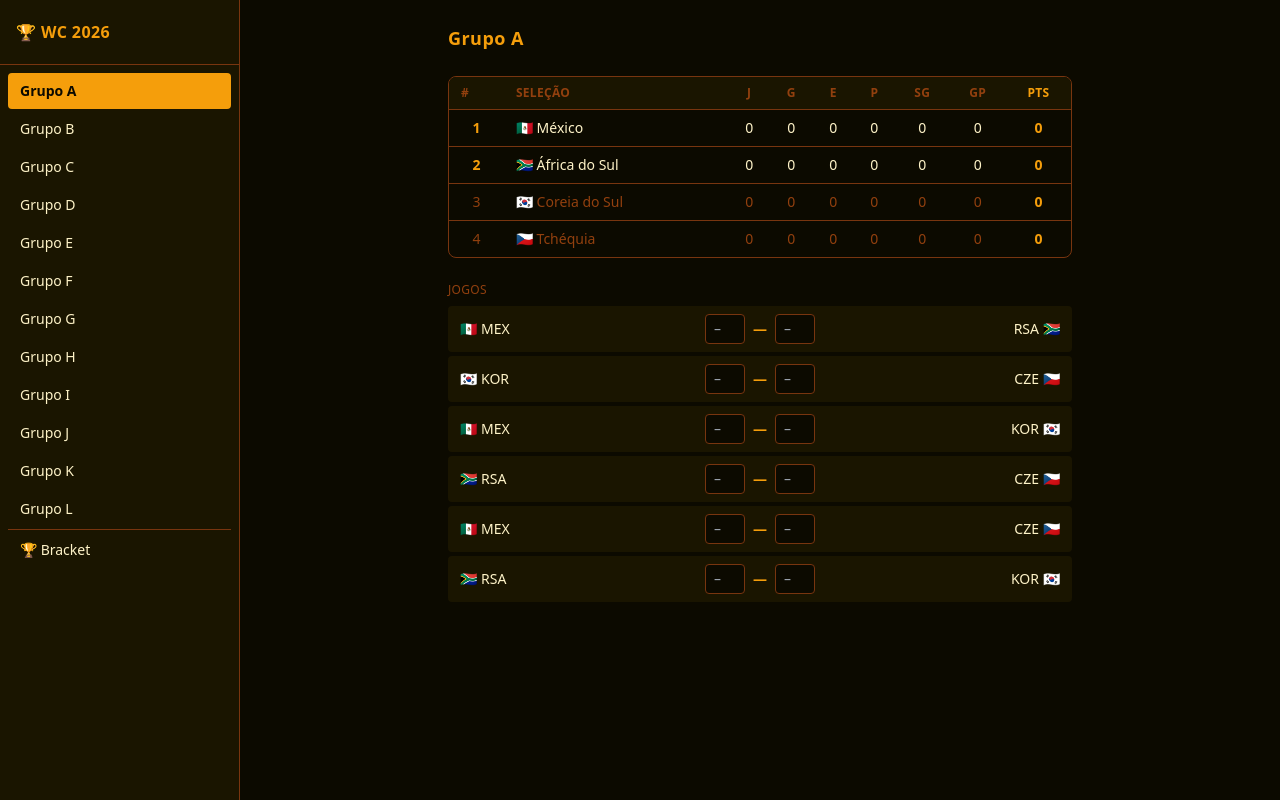
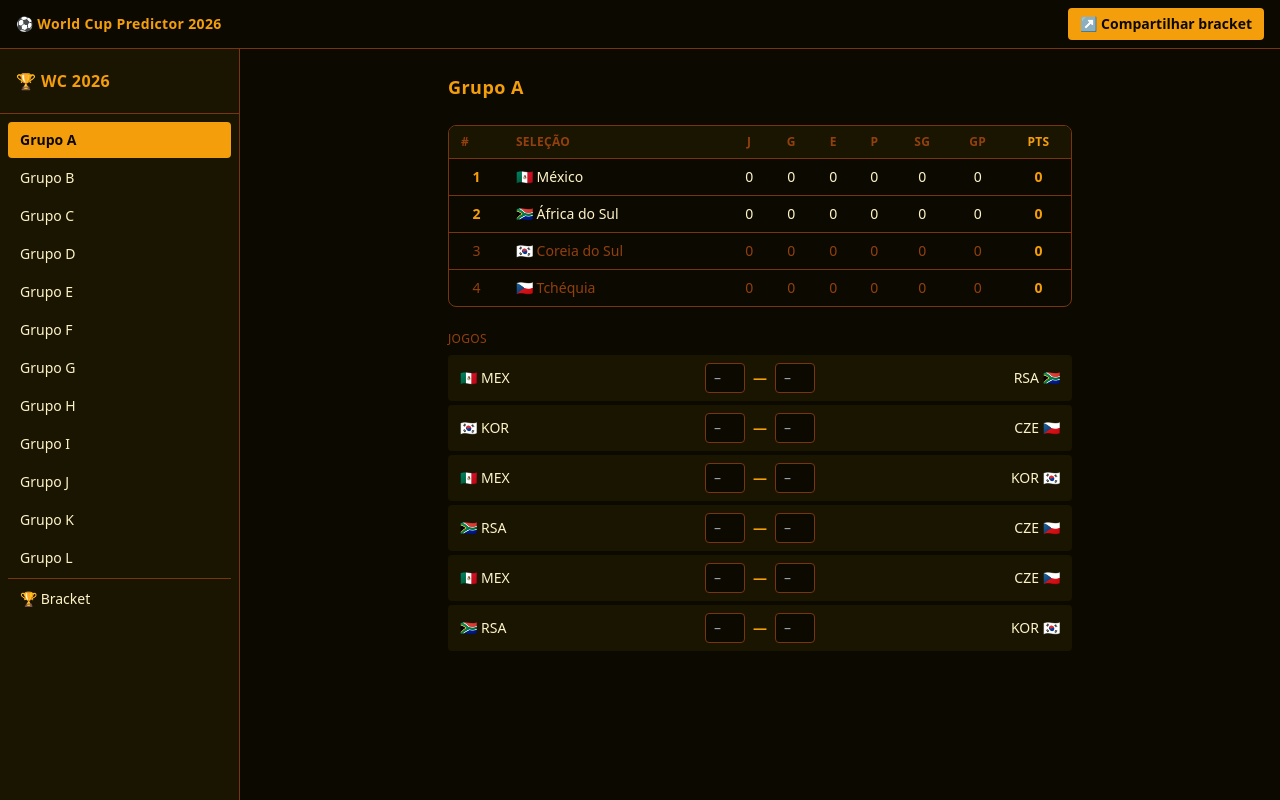
Before and after one commit to JonasMaia12/World-Cup-Predictor, a React (Vite) app: page / in a window 1280 px wide. Built offline with nearby package versions, Linux system fonts and the light colour scheme.

Commit message:
feat: add header with ShareButton to AppShell

```diff
--- a/src/components/layout/AppShell.tsx
+++ b/src/components/layout/AppShell.tsx
@@ -1,11 +1,18 @@
 import { Sidebar } from './Sidebar'
 import { ContentArea } from './ContentArea'
+import { ShareButton } from '@/components/share/ShareButton'
 
 export function AppShell() {
   return (
-    <div className="flex h-screen overflow-hidden bg-wcp-bg text-wcp-text">
-      <Sidebar />
-      <ContentArea />
+    <div className="flex flex-col h-screen overflow-hidden bg-wcp-bg text-wcp-text">
+      <header className="flex items-center justify-between px-4 py-2 border-b border-wcp-border shrink-0">
+        <span className="text-wcp-gold font-bold tracking-wide text-sm">⚽ World Cup Predictor 2026</span>
+        <ShareButton />
+      </header>
+      <div className="flex flex-1 overflow-hidden">
+        <Sidebar />
+        <ContentArea />
+      </div>
     </div>
   )
 }
```
